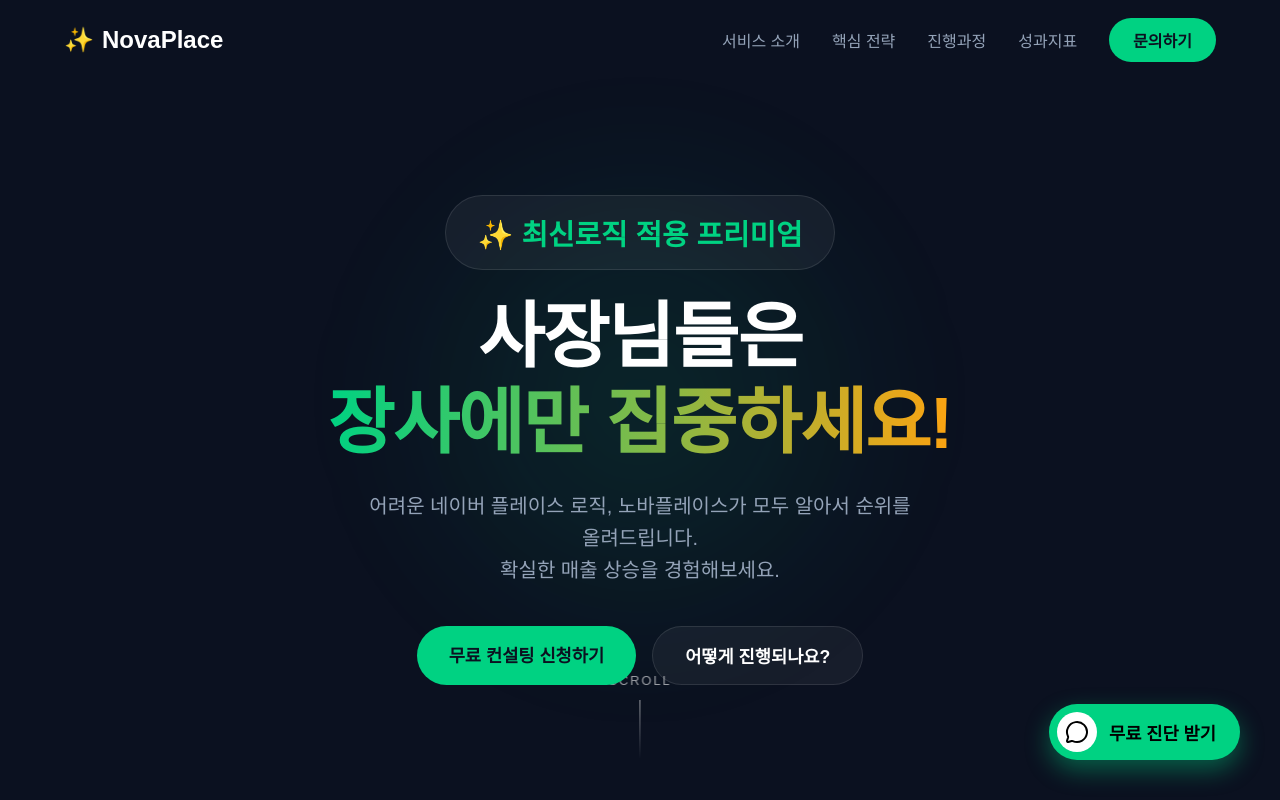
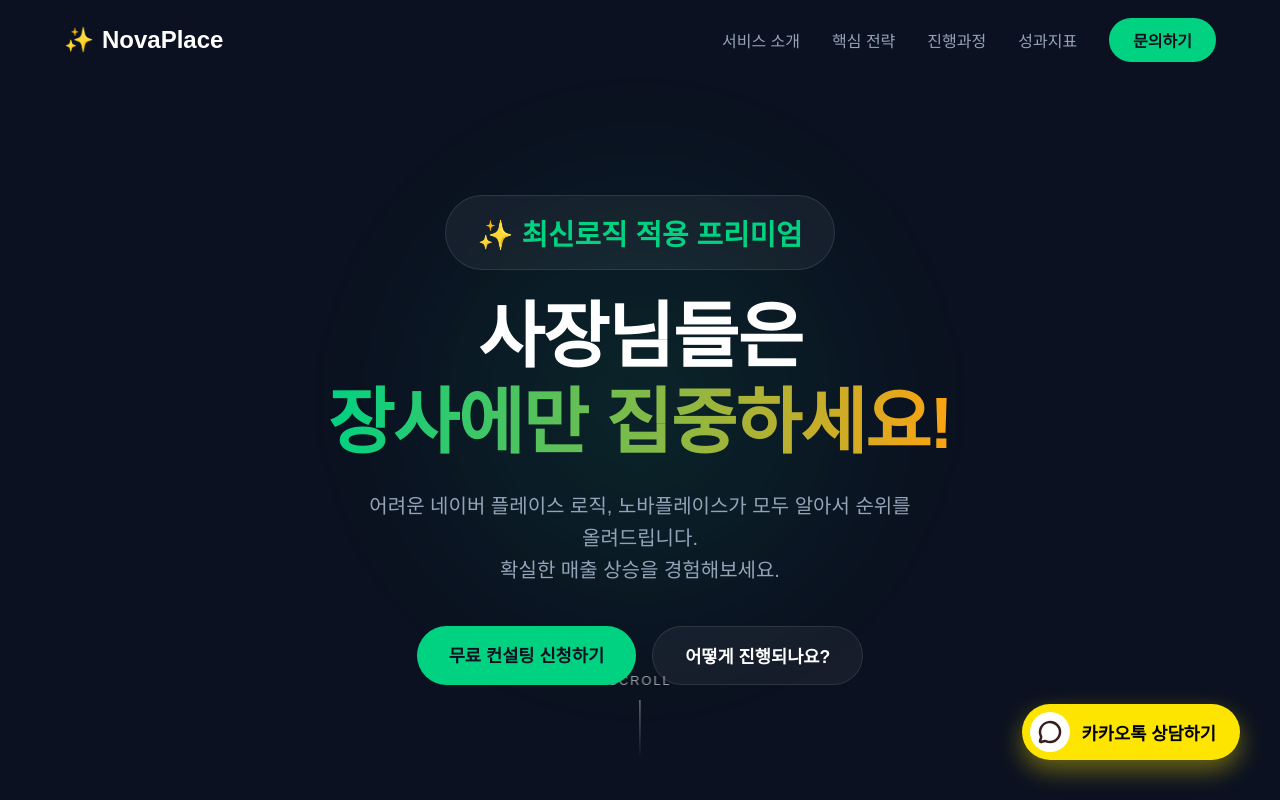
Before and after one commit to seungjae8815-stack/novaplace, a Next.js app: page / in a window 1280 px wide. Shown: the top 800 px of the page. Built offline with nearby package versions, Linux system fonts and the light colour scheme; a web font is replaced by a local one.

Commit message:
feat: 우측 하단 플로팅 버튼 카카오톡 채널 상담으로 변경

```diff
--- a/src/components/FloatingBtn.module.css
+++ b/src/components/FloatingBtn.module.css
@@ -8,10 +8,10 @@
 .btn {
   display: flex;
   align-items: center;
-  background: var(--primary-color);
+  background: #fee500;
   border-radius: 999px;
   padding: 8px 24px 8px 8px;
-  box-shadow: 0 10px 25px rgba(0, 210, 130, 0.4);
+  box-shadow: 0 10px 25px rgba(254, 229, 0, 0.4);
   transition: transform 0.3s ease;
   color: #000;
   text-decoration: none;
--- a/src/components/FloatingBtn.tsx
+++ b/src/components/FloatingBtn.tsx
@@ -11,11 +11,11 @@ export default function FloatingBtn() {
       animate={{ opacity: 1, scale: 1 }}
       transition={{ delay: 1 }}
     >
-      <a href="#cta" className={styles.btn}>
+      <a href="http://pf.kakao.com/_eNxguX/chat" target="_blank" rel="noopener noreferrer" className={styles.btn}>
         <div className={styles.iconBox}>
-          <MessageCircle size={24} color="#000" />
+          <MessageCircle size={24} color="#3A1D1D" strokeWidth={2.5} />
         </div>
-        <span className={styles.text}>무료 진단 받기</span>
+        <span className={styles.text}>카카오톡 상담하기</span>
       </a>
     </motion.div>
   );
```
